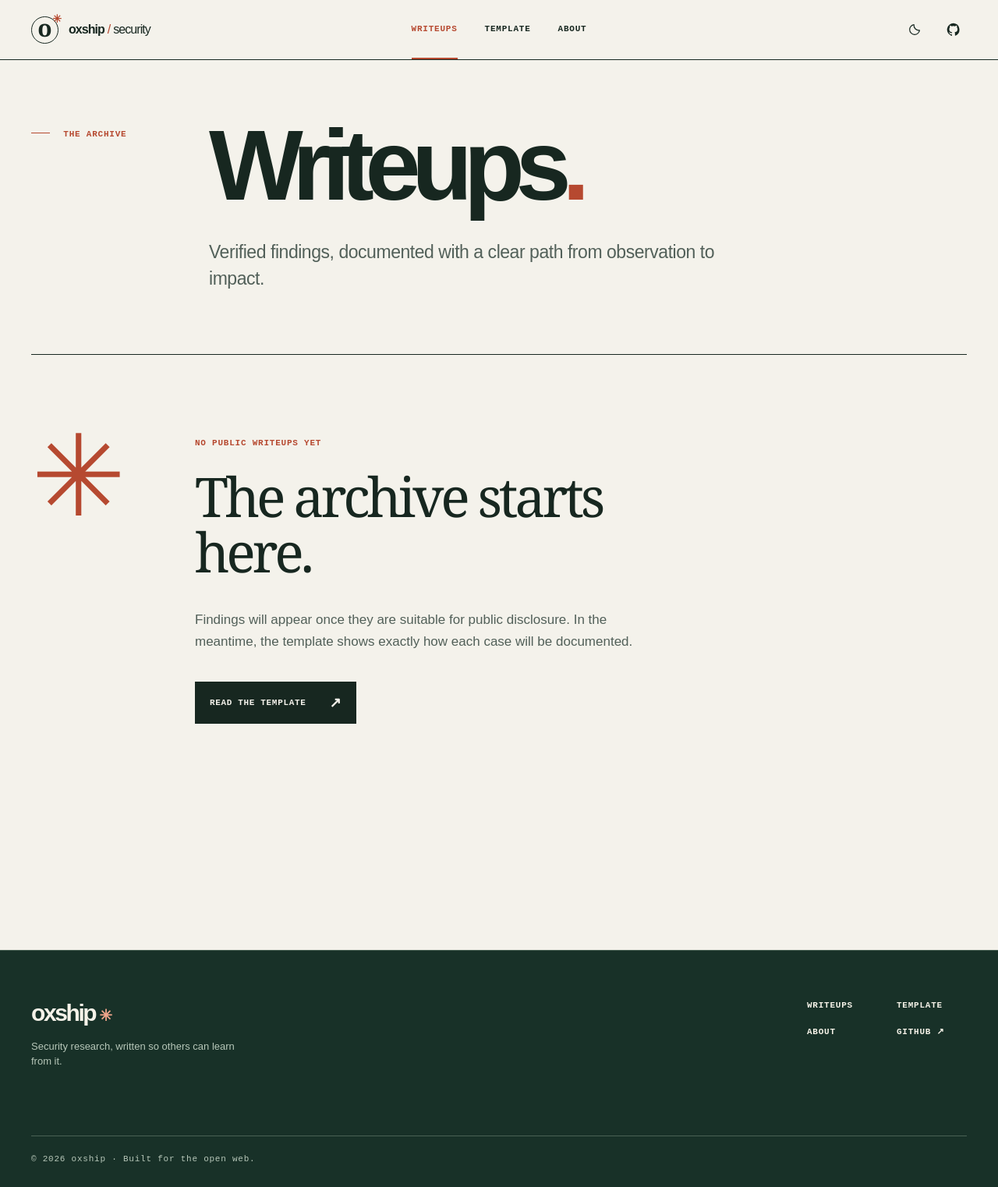
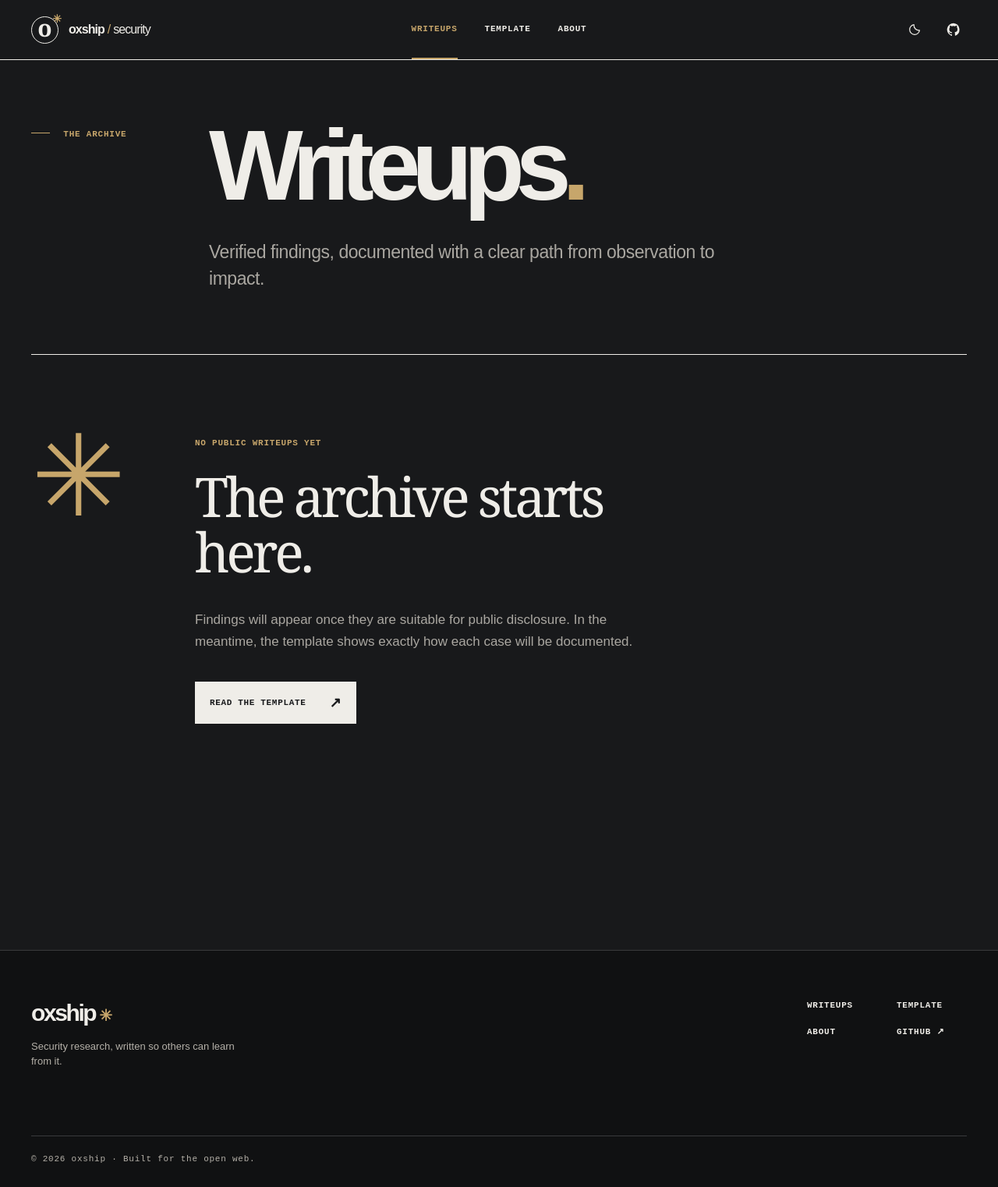
Before and after one commit to oxship/oxship.github.io, a Jekyll site: the page built from writeups.html, in a window 1280 px wide. Shown: the whole page at 78% size. Built offline with Jekyll 4.4.1, drawn with Linux system fonts in a browser that asks for light colours.

Commit message:
Use charcoal and muted amber as the default palette

```diff
--- a/_layouts/default.html
+++ b/_layouts/default.html
@@ -1,10 +1,18 @@
 <!doctype html>
-<html lang="en">
+<html lang="en" data-theme="dark">
   <head>
     <meta charset="utf-8">
     <meta name="viewport" content="width=device-width, initial-scale=1">
-    <meta name="color-scheme" content="light dark">
-    <meta name="theme-color" content="#f7f5ef">
+    <meta name="color-scheme" content="dark light">
+    <meta name="theme-color" content="#18191b">
+    <script>
+      try {
+        const savedTheme = localStorage.getItem('oxship-theme');
+        if (savedTheme === 'light' || savedTheme === 'dark') {
+          document.documentElement.dataset.theme = savedTheme;
+        }
+      } catch (_) {}
+    </script>
     {% assign page_title = page.title | default: site.title %}
     {% assign page_description = page.description | default: site.description %}
     <title>{% if page.title %}{{ page_title | escape }} · {% endif %}{{ site.title | escape }}</title>
--- a/assets/css/style.css
+++ b/assets/css/style.css
@@ -1,28 +1,31 @@
 :root {
-  --paper: #f4f2eb;
-  --paper-deep: #e9e7de;
-  --ink: #172720;
-  --ink-muted: #526059;
-  --line: #bfc4b8;
-  --accent: #b64930;
-  --accent-soft: #f1d5c7;
-  --dark: #183128;
-  --dark-line: #4a6255;
-  --light-text: #f5f2e8;
+  color-scheme: light;
+  --paper: #f6f5f2;
+  --paper-deep: #eae9e5;
+  --ink: #1b1b1b;
+  --ink-muted: #62605a;
+  --line: #c8c6bf;
+  --accent: #8a5b10;
+  --accent-soft: #f0e0bd;
+  --accent-foreground: #ffffff;
+  --dark: #101112;
+  --dark-line: #393a3c;
+  --light-text: #efede8;
+  --dark-accent: #c7a66b;
+  --dark-muted: #b4b0a8;
   --measure: 1300px;
 }
 
 :root[data-theme="dark"] {
-  --paper: #17251f;
-  --paper-deep: #1d3026;
-  --ink: #f4f2e9;
-  --ink-muted: #b4bfb5;
-  --line: #526558;
-  --accent: #f18b6f;
-  --accent-soft: #53372d;
-  --dark: #0d1a15;
-  --dark-line: #405748;
-  --light-text: #f5f2e8;
+  color-scheme: dark;
+  --paper: #18191b;
+  --paper-deep: #202123;
+  --ink: #efede8;
+  --ink-muted: #aaa7a1;
+  --line: #424347;
+  --accent: #c7a66b;
+  --accent-soft: #332c20;
+  --accent-foreground: #18191b;
 }
 
 *, *::before, *::after { box-sizing: border-box; }
@@ -31,7 +34,7 @@ body { margin: 0; background: var(--paper); color: var(--ink); font-family: Aria
 button, input { font: inherit; }
 a { color: inherit; text-decoration: none; }
 a:focus-visible, button:focus-visible { outline: 2px solid var(--accent); outline-offset: 4px; }
-::selection { background: var(--accent); color: #fff; }
+::selection { background: var(--accent); color: var(--accent-foreground); }
 .site-shell { overflow: clip; }
 .container { width: min(calc(100% - 80px), var(--measure)); margin-inline: auto; }
 .skip-link { position: fixed; left: 20px; top: -80px; z-index: 100; background: var(--ink); color: var(--paper); padding: 12px 18px; }
@@ -136,14 +139,15 @@ a:focus-visible, button:focus-visible { outline: 2px solid var(--accent); outlin
 
 .closing-cta { background: var(--dark); color: var(--light-text); }
 .closing-inner { padding-top: 115px; padding-bottom: 75px; }
-.closing-inner .eyebrow { color: #efa48a; }
+.closing-inner .eyebrow { color: var(--dark-accent); }
 .closing-inner h2 { margin: 60px 0 85px; font-size: clamp(66px, 10.2vw, 150px); font-weight: 700; line-height: .93; letter-spacing: -.085em; }
-.closing-inner h2 em { font-family: Georgia, serif; font-weight: 400; color: #efa48a; }
+.closing-inner h2 em { font-family: Georgia, serif; font-weight: 400; color: var(--dark-accent); }
 .closing-bottom { display: flex; justify-content: space-between; align-items: end; gap: 30px; border-top: 1px solid var(--dark-line); padding-top: 22px; }
-.closing-bottom p { max-width: 260px; margin: 0; color: #c1ccc3; font-size: 14px; line-height: 1.5; }
-.closing-bottom a { border-bottom: 1px solid #efa48a; padding-bottom: 7px; font: 700 11px "Courier New", monospace; letter-spacing: .07em; white-space: nowrap; }
-.closing-bottom a span { margin-left: 55px; color: #efa48a; font-size: 16px; }
-.closing-bottom a:hover { color: #efa48a; }
+.closing-bottom p { max-width: 260px; margin: 0; color: var(--dark-muted); font-size: 14px; line-height: 1.5; }
+.closing-bottom a { border-bottom: 1px solid var(--dark-accent); padding-bottom: 7px; font: 700 11px "Courier New", monospace; letter-spacing: .07em; white-space: nowrap; }
+.closing-bottom a span { margin-left: 55px; color: var(--dark-accent); font-size: 16px; }
+.closing-bottom a:hover { color: var(--dark-accent); }
+.closing-cta a:focus-visible, .site-footer a:focus-visible { outline-color: var(--dark-accent); }
 
 /* Inner pages */
 .page-hero { display: grid; grid-template-columns: 180px 1fr; column-gap: 48px; padding-top: 75px; padding-bottom: 80px; border-bottom: 1px solid var(--ink); }
@@ -162,7 +166,7 @@ a:focus-visible, button:focus-visible { outline: 2px solid var(--accent); outlin
 .button { display: inline-flex; justify-content: space-between; align-items: center; gap: 30px; padding: 16px 19px; min-width: 190px; font: 700 11px "Courier New", monospace; letter-spacing: .06em; text-transform: uppercase; transition: transform .2s, background .2s; }
 .button:hover { transform: translateY(-3px); }
 .button-primary { background: var(--ink); color: var(--paper); }
-.button-primary:hover { background: var(--accent); color: #fff; }
+.button-primary:hover { background: var(--accent); color: var(--accent-foreground); }
 .button span { font-size: 18px; }
 .content-section { display: grid; grid-template-columns: 180px minmax(0, 780px); gap: 48px; padding-top: 80px; padding-bottom: 160px; }
 .content-sidebar { color: var(--ink-muted); }
@@ -190,7 +194,7 @@ a:focus-visible, button:focus-visible { outline: 2px solid var(--accent); outlin
 .prose th { background: var(--paper-deep); }
 .template-intro { display: flex; justify-content: space-between; align-items: center; gap: 35px; padding-top: 34px; }
 .template-callout { display: flex; gap: 22px; max-width: 850px; }
-.template-callout-icon { display: grid; flex: 0 0 40px; width: 40px; height: 40px; place-items: center; border-radius: 50%; background: var(--accent); color: #fff; font-size: 20px; }
+.template-callout-icon { display: grid; flex: 0 0 40px; width: 40px; height: 40px; place-items: center; border-radius: 50%; background: var(--accent); color: var(--accent-foreground); font-size: 20px; }
 .template-callout strong { display: block; margin-bottom: 6px; font-size: 15px; }
 .template-callout p { margin: 0; color: var(--ink-muted); font-size: 14px; line-height: 1.55; }
 .template-source { white-space: nowrap; border-bottom: 1px solid var(--accent); padding-bottom: 7px; }
@@ -231,11 +235,11 @@ a:focus-visible, button:focus-visible { outline: 2px solid var(--accent); outlin
 .site-footer { background: var(--dark); color: var(--light-text); border-top: 1px solid var(--dark-line); }
 .footer-inner { display: grid; grid-template-columns: 1fr auto; gap: 50px; padding-top: 63px; padding-bottom: 27px; }
 .footer-brand { font-size: 30px; font-weight: 800; letter-spacing: -.08em; }
-.footer-brand span { color: #efa48a; margin-left: 5px; font-size: 20px; }
-.footer-inner p { max-width: 270px; margin: 16px 0 0; color: #b7c7b9; font-size: 13px; line-height: 1.5; }
+.footer-brand span { color: var(--dark-accent); margin-left: 5px; font-size: 20px; }
+.footer-inner p { max-width: 270px; margin: 16px 0 0; color: var(--dark-muted); font-size: 13px; line-height: 1.5; }
 .footer-links { display: grid; grid-template-columns: repeat(2, 90px); gap: 18px 25px; text-transform: uppercase; align-content: start; }
-.footer-links a:hover { color: #efa48a; }
-.footer-note { grid-column: 1 / -1; border-top: 1px solid var(--dark-line); color: #b7c7b9; padding-top: 22px; margin-top: 35px; font-weight: 400; }
+.footer-links a:hover { color: var(--dark-accent); }
+.footer-note { grid-column: 1 / -1; border-top: 1px solid var(--dark-line); color: var(--dark-muted); padding-top: 22px; margin-top: 35px; font-weight: 400; }
 
 @media (max-width: 1100px) {
   .hero-composition { grid-template-columns: 60px minmax(0, 1fr) 110px; min-height: 580px; }
--- a/assets/js/main.js
+++ b/assets/js/main.js
@@ -4,23 +4,20 @@
   const toggle = document.querySelector('.theme-toggle');
   if (!toggle) return;
 
-  try {
-    if (localStorage.getItem(key) === 'dark') root.dataset.theme = 'dark';
-  } catch (_) {
-    // The site remains usable when storage is unavailable.
-  }
-
   function syncLabel() {
     const dark = root.dataset.theme === 'dark';
     toggle.setAttribute('aria-label', dark ? 'Switch to light theme' : 'Switch to dark theme');
     toggle.setAttribute('title', dark ? 'Switch to light theme' : 'Switch to dark theme');
+    const browserColor = document.querySelector('meta[name="theme-color"]');
+    if (browserColor) {
+      browserColor.setAttribute('content', getComputedStyle(root).getPropertyValue('--paper').trim());
+    }
   }
 
   syncLabel();
   toggle.addEventListener('click', function () {
     const dark = root.dataset.theme !== 'dark';
-    if (dark) root.dataset.theme = 'dark';
-    else delete root.dataset.theme;
+    root.dataset.theme = dark ? 'dark' : 'light';
     try { localStorage.setItem(key, dark ? 'dark' : 'light'); } catch (_) {}
     syncLabel();
   });
```
Also changed, not shown: assets/favicon.svg.
